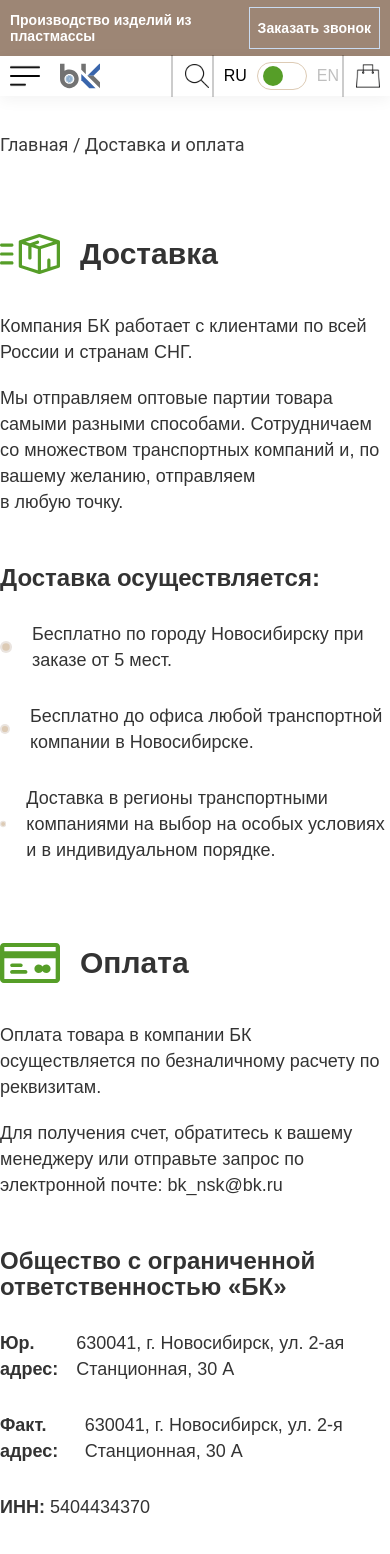
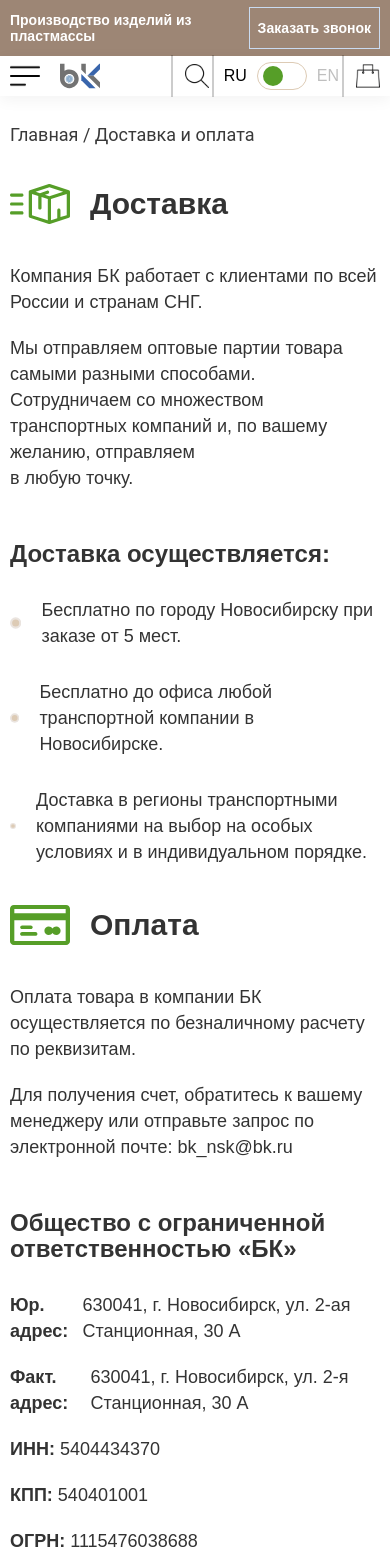
Before and after one commit to fullmetalldev/bkapp, a React (Create React App) app: page /delivery in a window 390 px wide. Shown: the top 1554 px of the page. Built offline with nearby package versions, Linux system fonts and the light colour scheme.

Commit message:
adaptive pay/delivery

```diff
--- a/src/Pages/DeliveryAndPay/DeliveryAndPay.js
+++ b/src/Pages/DeliveryAndPay/DeliveryAndPay.js
@@ -1,5 +1,6 @@
 import React from 'react';
 import "./DeliveryPay.css"
+import "./DeliveryPayAdaptive.css"
 
 const DeliveryAndPay = () => {
     return (
--- /dev/null
+++ b/src/Pages/DeliveryAndPay/DeliveryPayAdaptive.css
@@ -0,0 +1,16 @@
+@media (max-width: 1024px) {
+  .DeliveryPay {
+    padding: 30px 10px;
+  }
+}
+@media (max-width: 600px) {
+  .DeliveryPay__titleRow {
+    margin-top: 30px;
+  }
+
+  .DeliveryPay__payMethod {
+    margin-bottom: 20px;
+  }
+}
+
+/*# sourceMappingURL=DeliveryPayAdaptive.css.map */
--- /dev/null
+++ b/src/Pages/DeliveryAndPay/DeliveryPayAdaptive.scss
@@ -0,0 +1,14 @@
+@media (max-width: 1024px) {
+  .DeliveryPay {
+    padding: 30px 10px;
+  }
+}
+
+@media (max-width: 600px) {
+  .DeliveryPay__titleRow{
+    margin-top: 30px;
+  }
+  .DeliveryPay__payMethod{
+    margin-bottom: 20px;
+  }
+}
```
Also changed, not shown: 1 other file (tests, documents, lock files or other folders).
